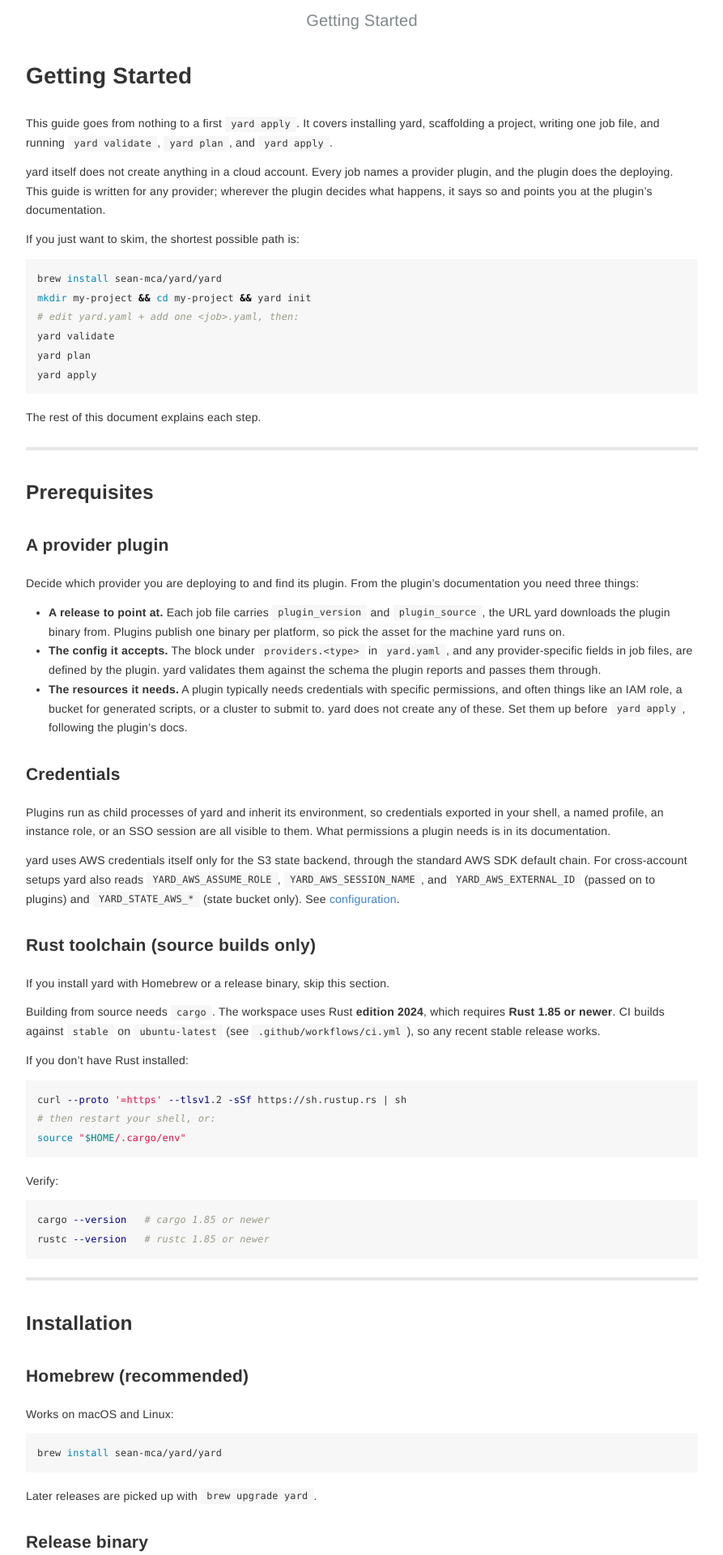
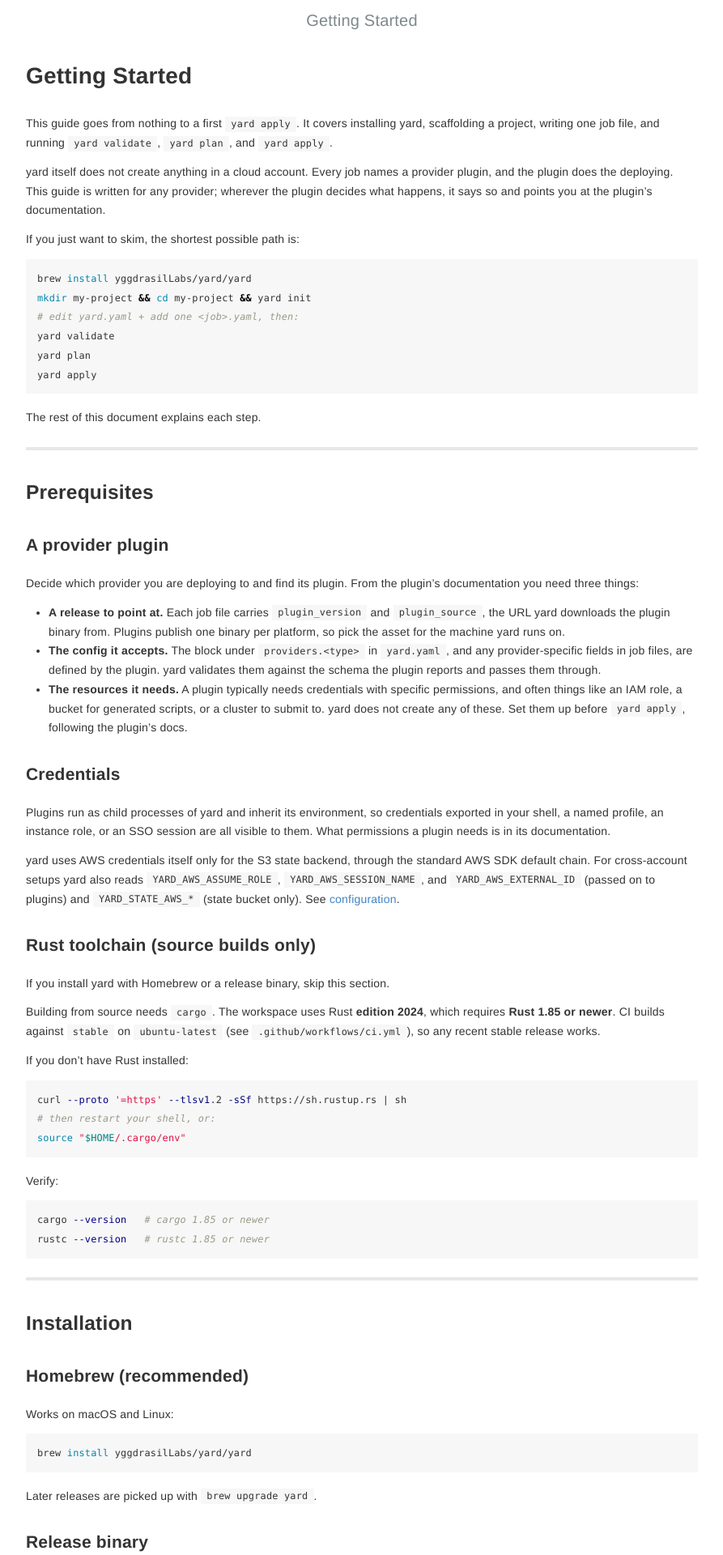
Before and after one commit to yggdrasilLabs/yard-landing, a Jekyll site: the page built from _start/quickstart.md, in a window 1280 px wide. Shown: the top 1920 px of the page at 81% size, without its empty margins (193-1086 px from the left). Built offline with Jekyll 4.4.1, drawn with Linux system fonts in a browser that asks for light colours.

Commit message:
Point Homebrew install at the yggdrasilLabs tap

````diff
--- a/_includes/install-tabs.html
+++ b/_includes/install-tabs.html
@@ -8,7 +8,7 @@
 Works on macOS and Linux with [Homebrew](https://brew.sh) installed.
 
 ```bash
-brew install sean-mca/yard/yard
+brew install yggdrasilLabs/yard/yard
 yard --version
 ```
 
--- a/_start/quickstart.md
+++ b/_start/quickstart.md
@@ -18,7 +18,7 @@ you at the plugin's documentation.
 If you just want to skim, the shortest possible path is:
 
 ```bash
-brew install sean-mca/yard/yard
+brew install yggdrasilLabs/yard/yard
 mkdir my-project && cd my-project && yard init
 # edit yard.yaml + add one <job>.yaml, then:
 yard validate
@@ -96,7 +96,7 @@ rustc --version   # rustc 1.85 or newer
 Works on macOS and Linux:
 
 ```bash
-brew install sean-mca/yard/yard
+brew install yggdrasilLabs/yard/yard
 ```
 
 Later releases are picked up with `brew upgrade yard`.
````
